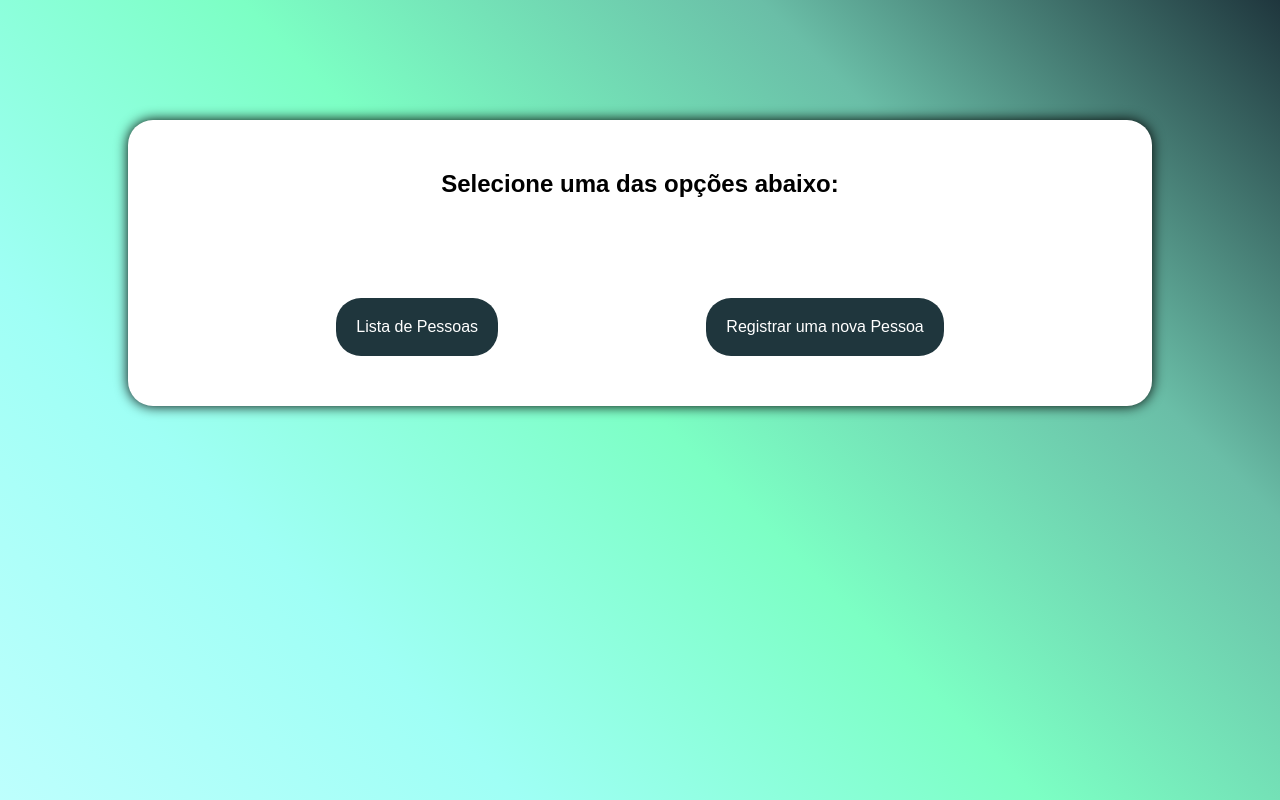
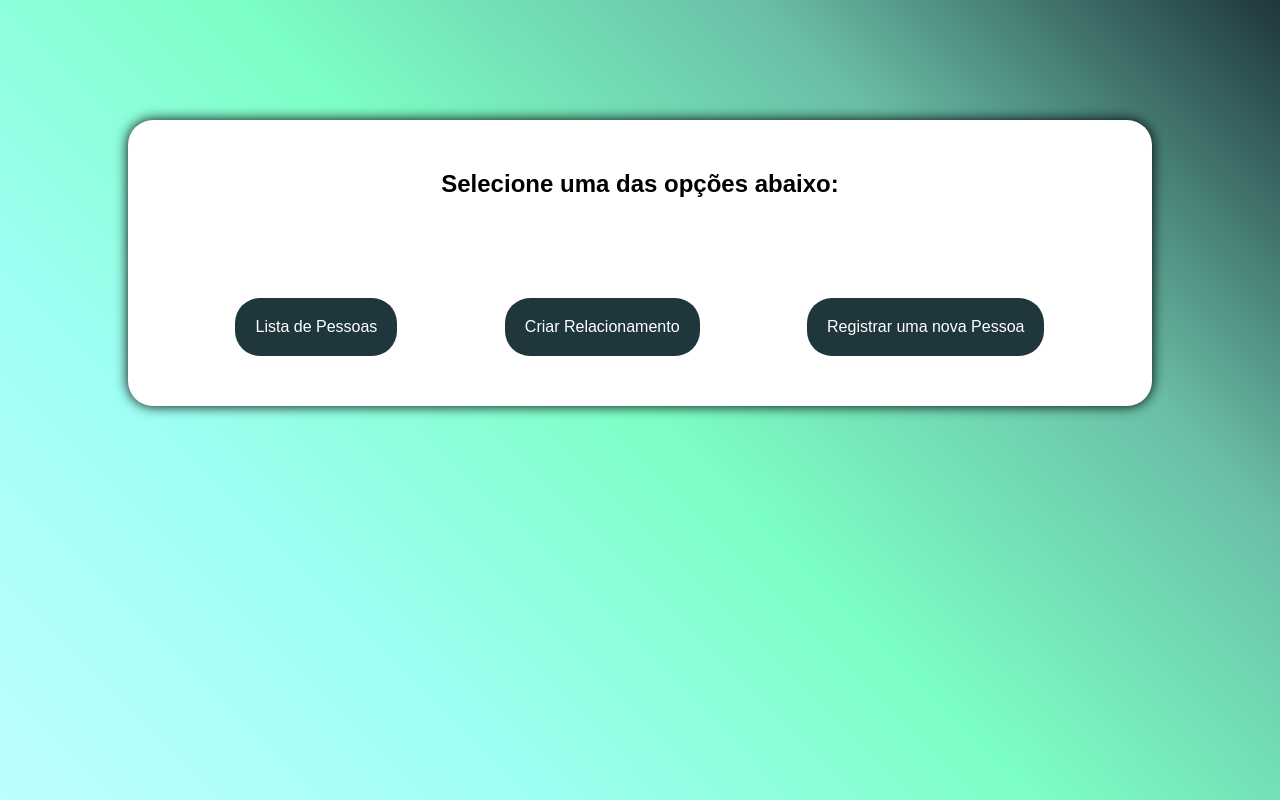
Before and after one commit to MatheusNunes133/BancoDeDados2-ProjetoFinal, a website: page html/pagina-de-opcoes.html in a window 1280 px wide. Drawn offline with Linux system fonts and the light colour scheme; files that its build step writes are made by us from their sources.

Commit message:
view: Adiciona um novo botao para ir para a pagina de registrar um novo relacionamento

```diff
--- a/html/pagina-de-opcoes.html
+++ b/html/pagina-de-opcoes.html
@@ -12,6 +12,7 @@
         <h1>Selecione uma das opções abaixo:</h1>
         <div id="options">
             <a href="/mostra-usuarios-salvos.html"><button>Lista de Pessoas</button></a>
+            <a href="/criar-relacionamento"><button>Criar Relacionamento</button></a>
             <a href="/registro-de-pessoas"><button>Registrar uma nova Pessoa</button></a>
         </div>
     </section>
```
